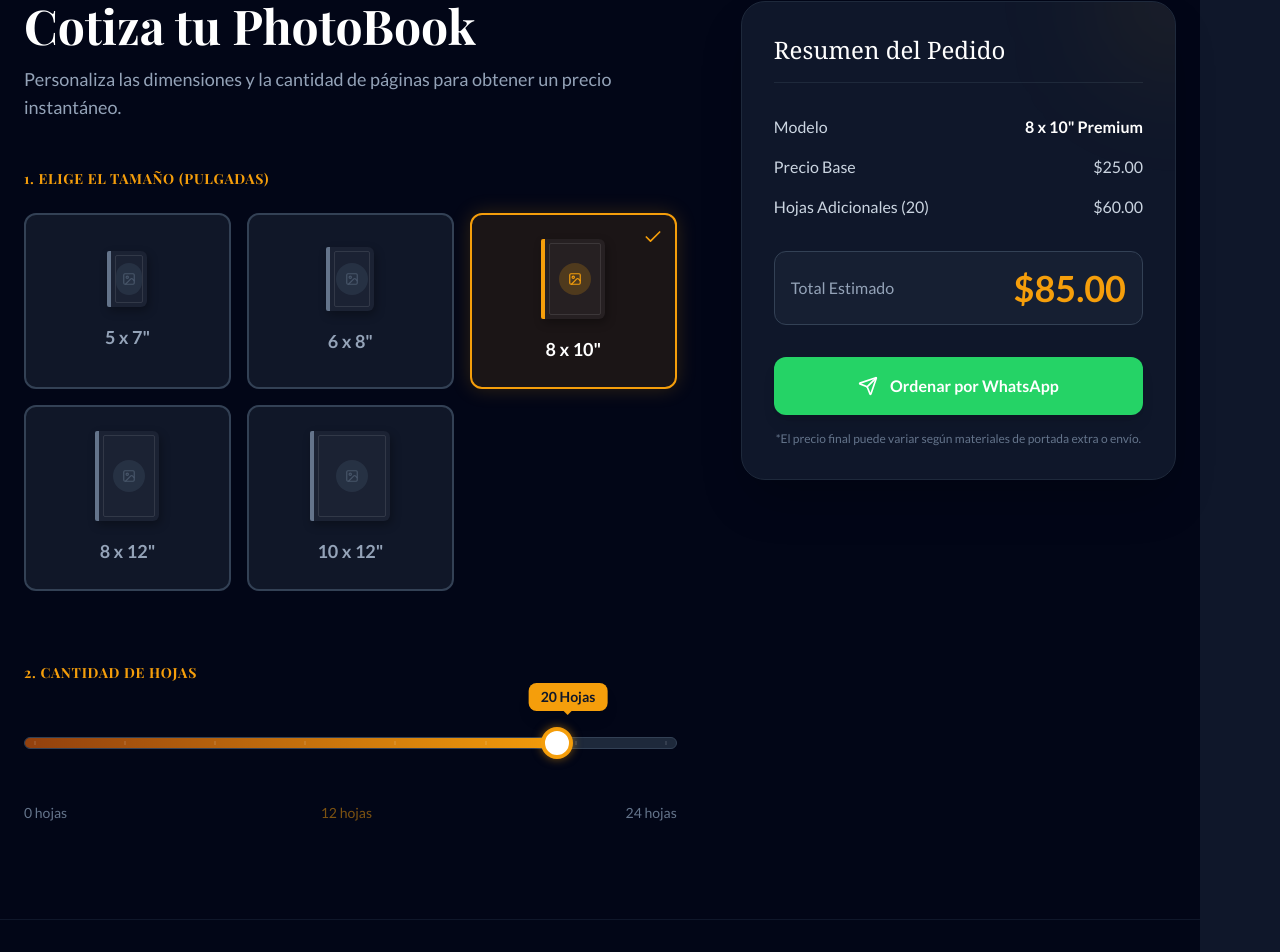
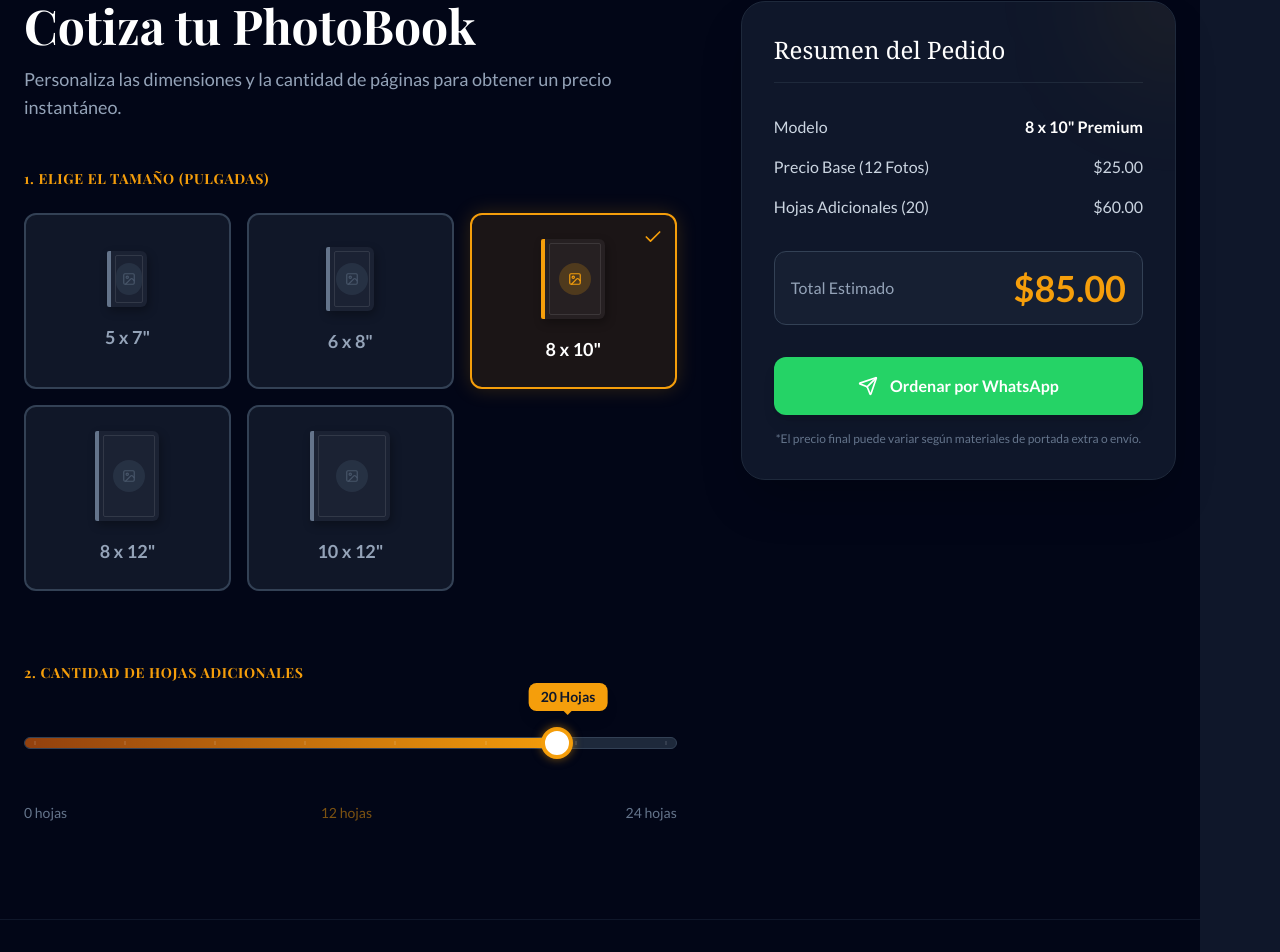
Before and after one commit to Mangelox/cerimagen-web, a React (Vite) app: page / in a window 1280 px wide. Shown: the part 1223-2175 px from the top of the page. Built offline with nearby package versions, Linux system fonts and the light colour scheme; a web font is replaced by a local one.

Commit message:
fix: String

```diff
--- a/src/App.tsx
+++ b/src/App.tsx
@@ -199,7 +199,7 @@ const App = () => {
             <div className="space-y-8 pt-6">
               <div className="flex justify-between items-end">
                 <h3 className="text-amber-500 font-bold uppercase tracking-wider text-sm">
-                  2. Cantidad de Hojas
+                  2. Cantidad de Hojas Adicionales
                 </h3>
               </div>
 
@@ -263,7 +263,7 @@ const App = () => {
                   <span className="font-semibold text-white">{selectedSize.label} Premium</span>
                 </div>
                 <div className="flex justify-between items-center text-slate-300">
-                  <span>Precio Base</span>
+                  <span>Precio Base (12 Fotos)</span>
                   <span>${selectedSize.basePrice.toFixed(2)}</span>
                 </div>
                 <div className="flex justify-between items-center text-slate-300">
```
